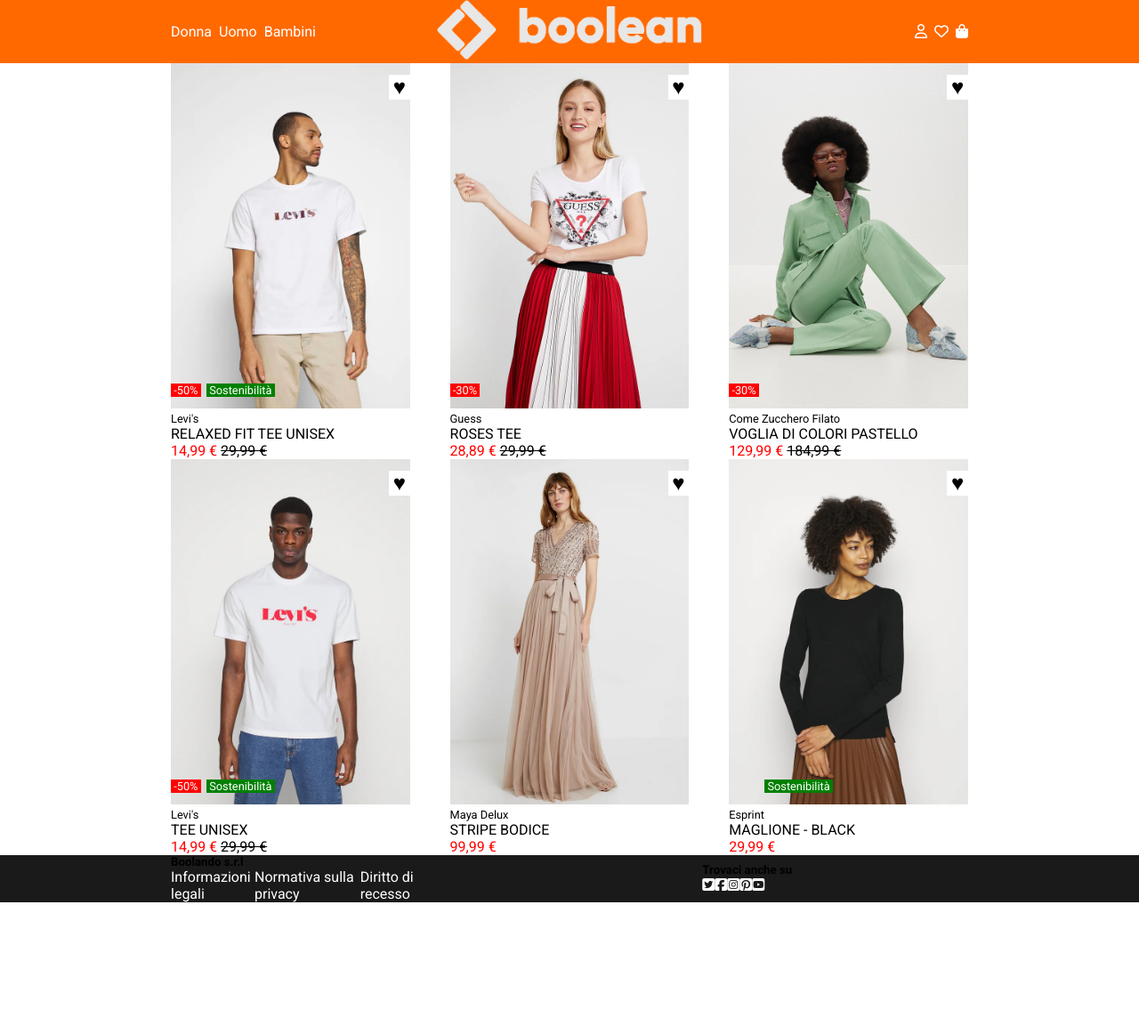
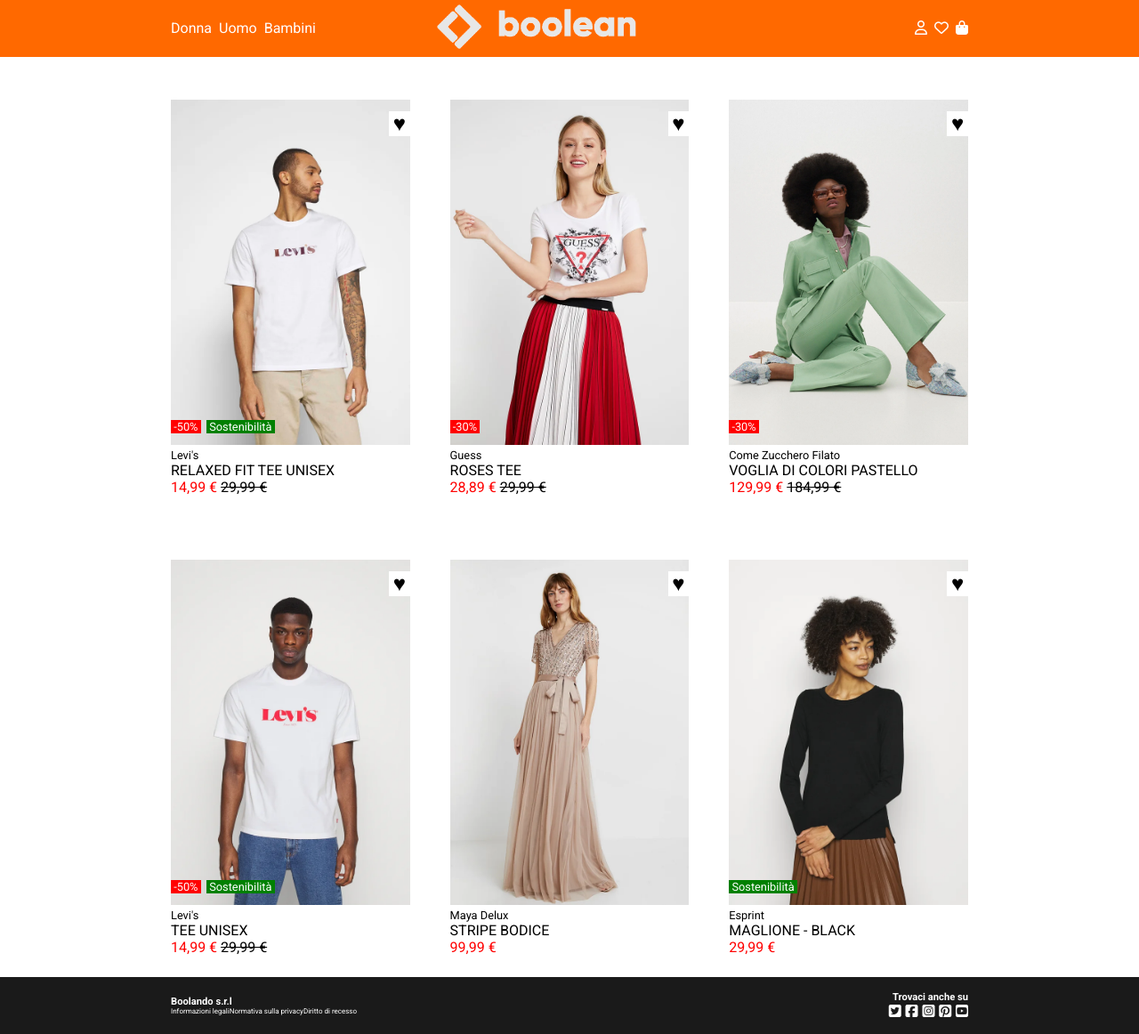
Before and after one commit to deca-francesco/html-css-boolando, a plain HTML site: page index.html in a window 1280 px wide. Shown: the whole page at 89% size. Before the commit the page ends 1014 px from the top, so only its background shows below. Drawn offline with Linux system fonts and the light colour scheme.

Commit message:
UPDATE: content look

```diff
--- a/assets/css/style.css
+++ b/assets/css/style.css
@@ -108,6 +108,7 @@
     left: 0;
     width: 100%;
     z-index: 10000;
+    padding: 0.3rem 0;
 
     .container {
         align-items: center;
@@ -122,7 +123,7 @@
     }
 
     .logo>img {
-        height: 80%;
+        height: 50px;
     }
 
     .links {
@@ -149,6 +150,7 @@
     .card {
         position: relative;
         width: 30%;
+        margin: 3rem 0 1.5rem 0;
 
         .picture img:last-child {
             display: none;
@@ -207,6 +209,11 @@
 
     }
 
+    .card.sweater .sustainable {
+        left: 0;
+    }
+
+
 }
 
 
@@ -215,6 +222,7 @@
 /* #region footer */
 footer {
     background-color: var(--bool-dark);
+    padding: 1rem 0;
 
     .container {
         justify-content: space-between;
@@ -225,6 +233,24 @@
         width: calc(100% / 3);
     }
 
+    h5 {
+        font-size: 0.7rem;
+        color: white;
+    }
+
+    .info li {
+        font-size: 0.5rem;
+    }
+
+    .socials {
+        flex-direction: column;
+        align-items: end;
+    }
+
+    .socials li {
+        margin-left: 0.3rem;
+    }
+
 }
 
 /* #endregion footer */
--- a/index.html
+++ b/index.html
@@ -153,7 +153,7 @@
                 </ul>
             </div>
             <!-- /.info -->
-            <div class="socials">
+            <div class="socials d-flex">
                 <h5>Trovaci anche su</h5>
                 <ul class="list-unstyled d-flex">
                     <li><a href="#"><i class="fa-brands fa-square-twitter" style="color: #ffffff;"></i></a></li>
```
